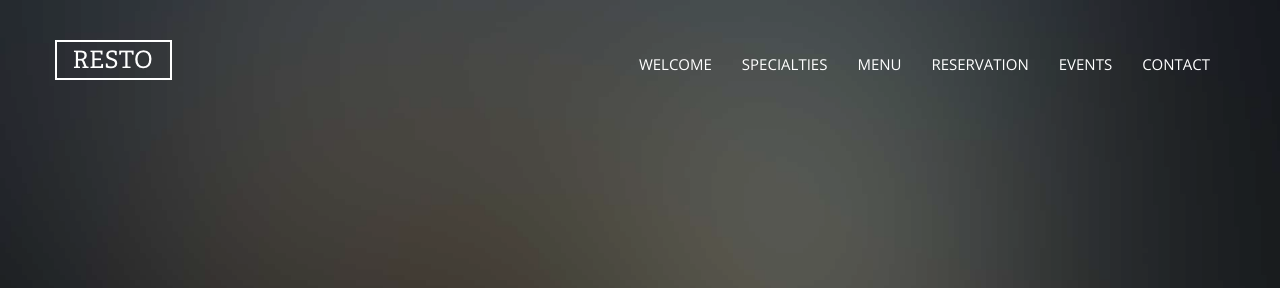
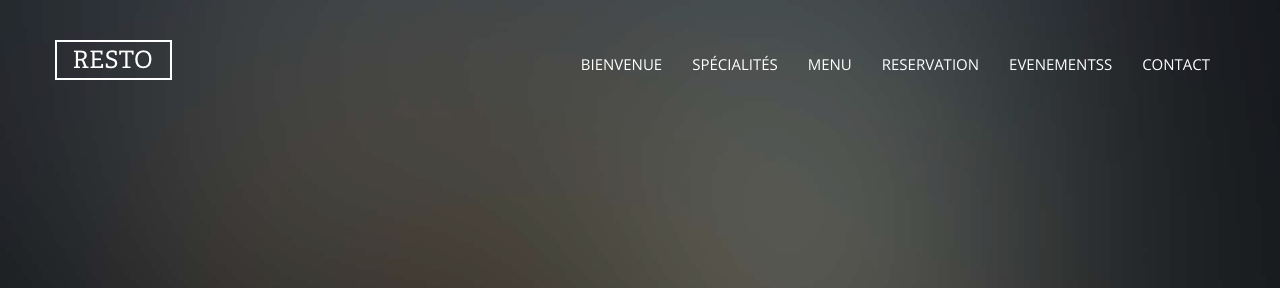
Before and after one commit to SimonBossard/SiteResto, a website: page resto/index.html in a window 1280 px wide. Shown: the top 288 px of the page. Drawn offline with nearby package versions, Linux system fonts and the light colour scheme; files whose address does not match are found by name.

Commit message:
en français

```diff
--- a/resto/index.html
+++ b/resto/index.html
@@ -34,11 +34,11 @@
 
         <div id="navbar-collapse" class="navbar-collapse collapse">
           <ul class="nav navbar-nav navbar-right">
-            <li class="active"><a href="#" data-nav-section="welcome">Welcome</a></li>
-            <li><a href="#" data-nav-section="specialties">Specialties</a></li>
+            <li class="active"><a href="#" data-nav-section="welcome">Bienvenue</a></li>
+            <li><a href="#" data-nav-section="specialties">Spécialités</a></li>
             <li><a href="#" data-nav-section="menu">Menu</a></li>
             <li><a href="#" data-nav-section="reservation">Reservation</a></li>
-            <li><a href="#" data-nav-section="events">Events</a></li>
+            <li><a href="#" data-nav-section="events">Evenementss</a></li>
             <li><a href="#" data-nav-section="contact">Contact</a></li>
           </ul>
         </div>
```
